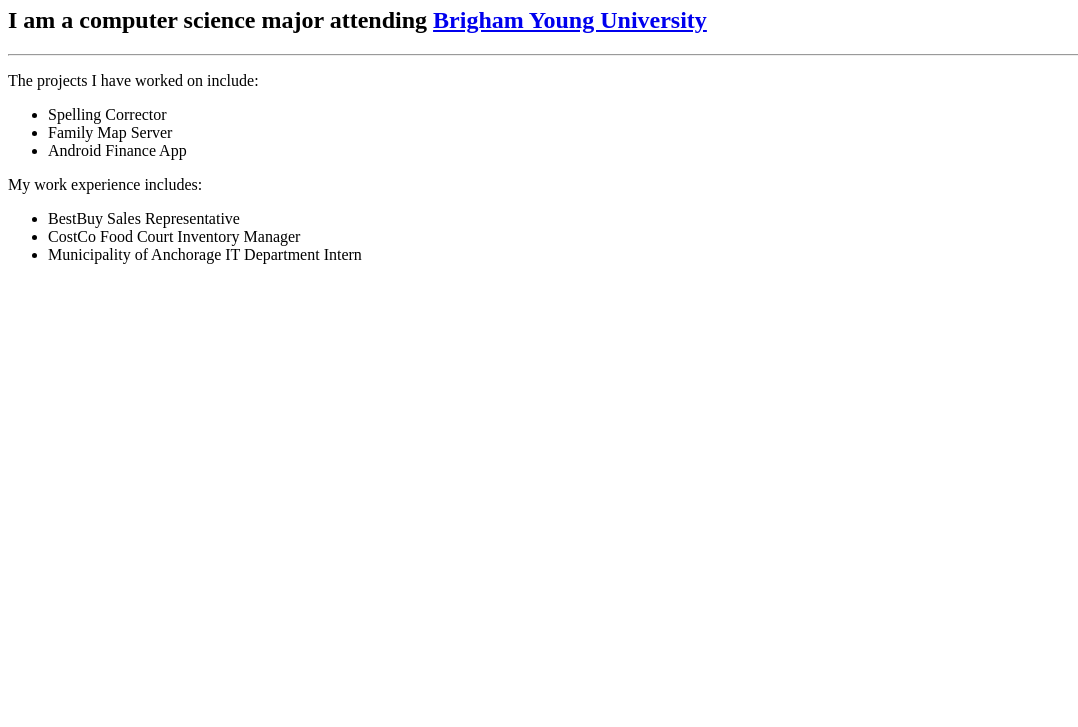
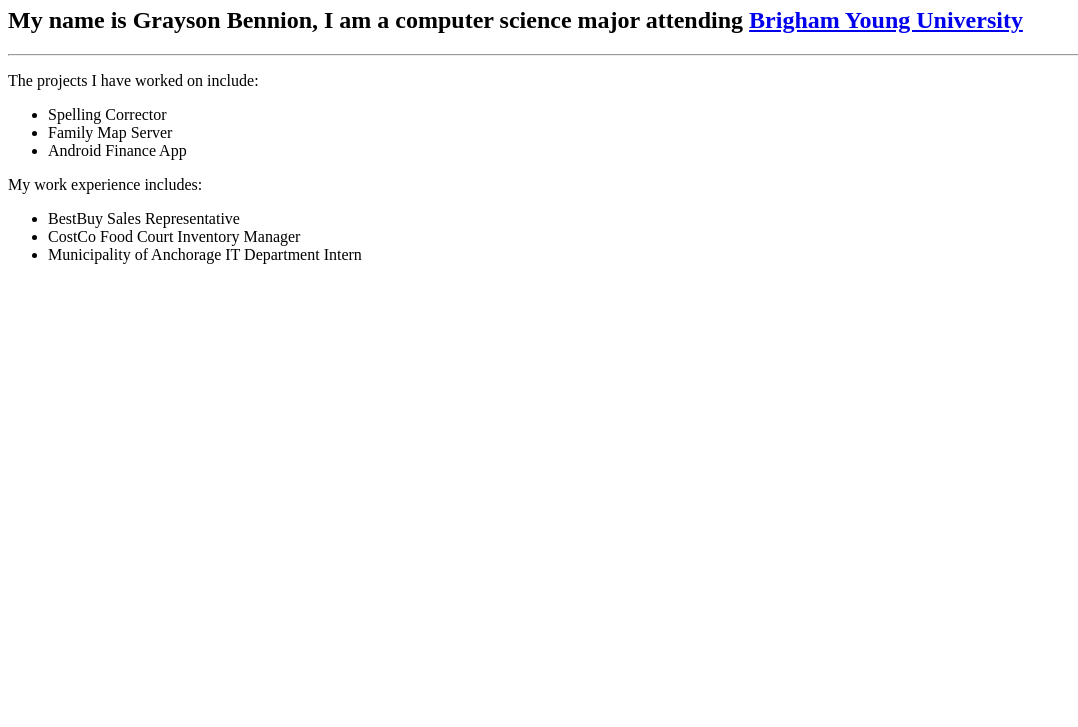
Before and after one commit to GraysonBennion/website, a plain HTML site: page index.html in a window 1280 px wide. Shown: the part 73-800 px from the top of the page, without its empty margins (0-1078 px from the left). Drawn offline with Linux system fonts and the light colour scheme.

Commit message:
Added name to index.html

```diff
--- a/index.html
+++ b/index.html
@@ -2,7 +2,7 @@
 <html>
   <title>Grayson Bennion</title>
   <h1>Introduction/Assignment 3</h1>
-  <h2>I am a computer science major attending
+  <h2>My name is Grayson Bennion, I am a computer science major attending
     <a href="https://en.wikipedia.org/wiki/Brigham_Young_University">Brigham Young University</a></h2>
   <hr>
 
```
